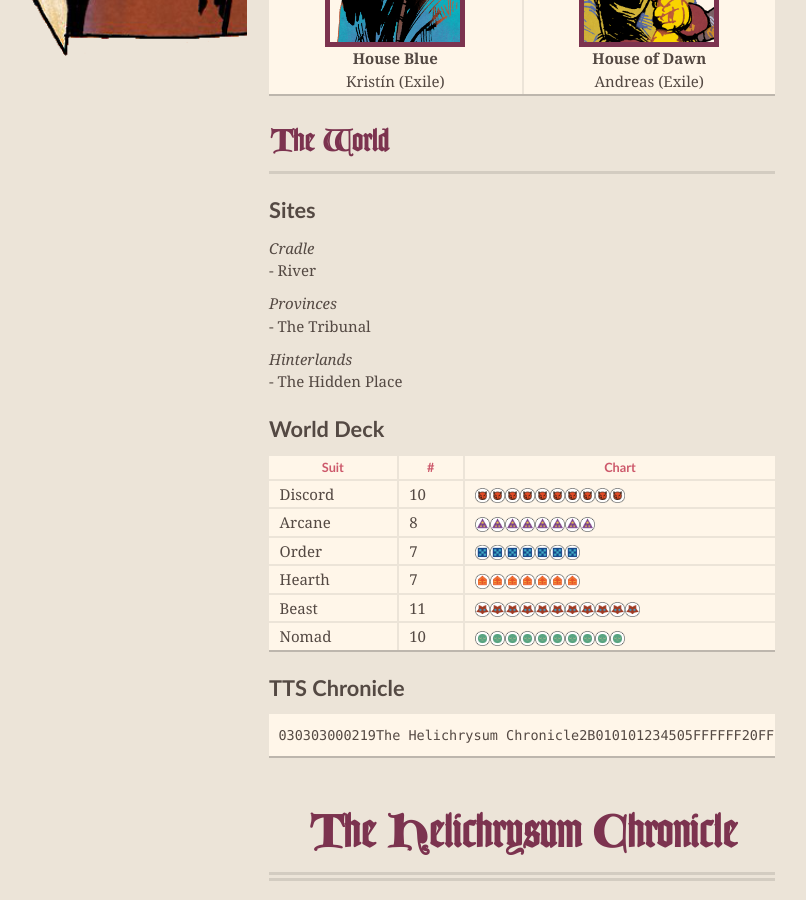
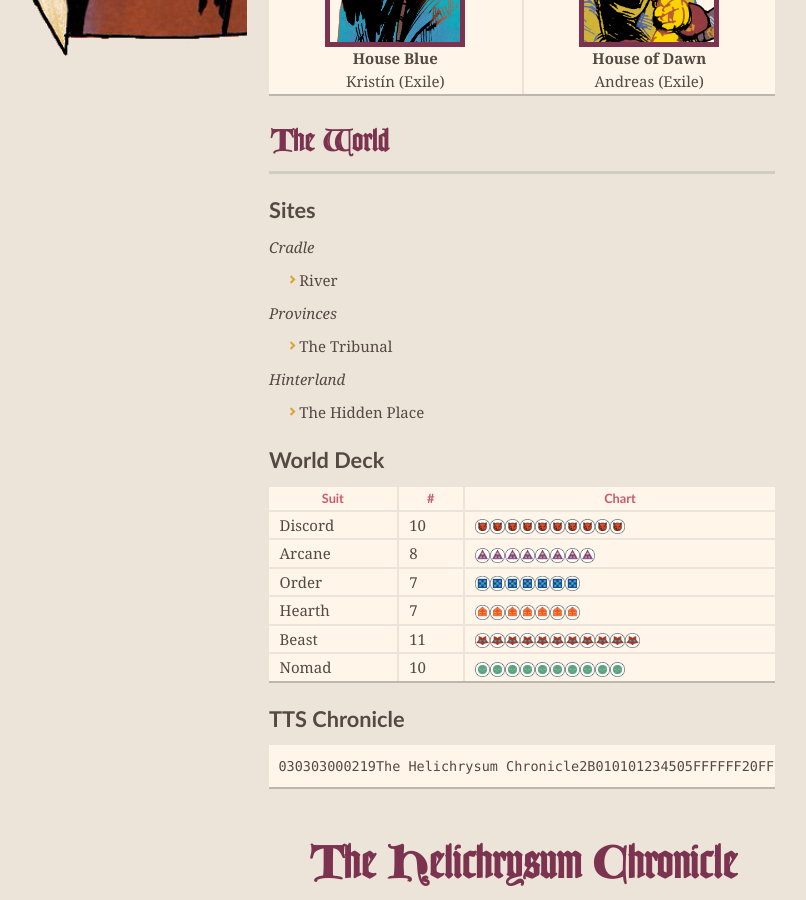
Before and after one commit to alexrutar/helichrysum, a Jekyll site: the page built from index.md, in a window 1280 px wide and 900 px high, scrolled down 796 px. Shown: the whole window, without its empty margins (118-924 px from the left). Built offline with Jekyll 4.4.1, drawn with Linux system fonts in a browser that asks for light colours.

Commit message:
convert sites into <ul>

```diff
--- a/_includes/game_state.html
+++ b/_includes/game_state.html
@@ -20,20 +20,27 @@
 <h3>The World</h3>
 
 <h4>Sites</h4>
+<div id="sites">
+  <em>Cradle</em>
+  <ul>
+    <li id="site1"></li>
+    <li id="site2"></li>
+  </ul>
 
-<p><em>Cradle</em>
-<span id="site1"></span>
-<span id="site2"></span></p>
+  <em>Provinces</em>
+  <ul>
+    <li id="site3"></li>
+    <li id="site4"></li>
+    <li id="site5"></li>
+  </ul>
 
-<p><em>Provinces</em>
-<span id="site3"></span>
-<span id="site4"></span>
-<span id="site5"></span></p>
-
-<p><em>Hinterlands</em>
-<span id="site6"></span>
-<span id="site7"></span>
-<span id="site8"></span></p>
+  <em>Hinterland</em>
+  <ul>
+    <li id="site6"></li>
+    <li id="site7"></li>
+    <li id="site8"></li>
+  </ul>
+</div>
 
 <h4>World Deck</h4>
 <table>
--- a/assets/js/script.js
+++ b/assets/js/script.js
@@ -33,7 +33,7 @@ document.getElementById("oath").innerHTML = '<img src="assets/images/' + save.oa
 // insert site names
 function insertSiteName(id, site){
     if (site.name != undefined){
-        var string = '</br>- ' + site.name;
+        var string = site.name;
         if (site.index1 < 210){
             string += ': '+ site.card1;}
         if (site.index2 < 210){
```
